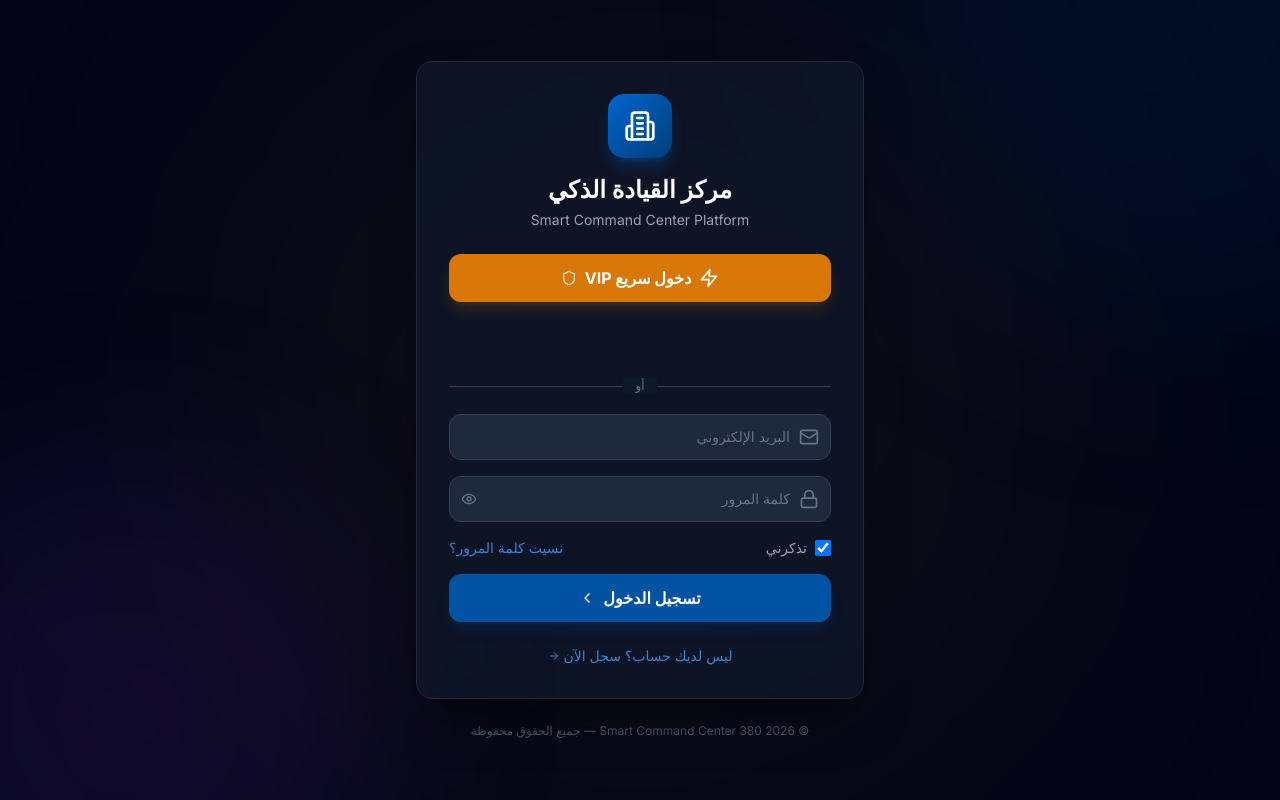
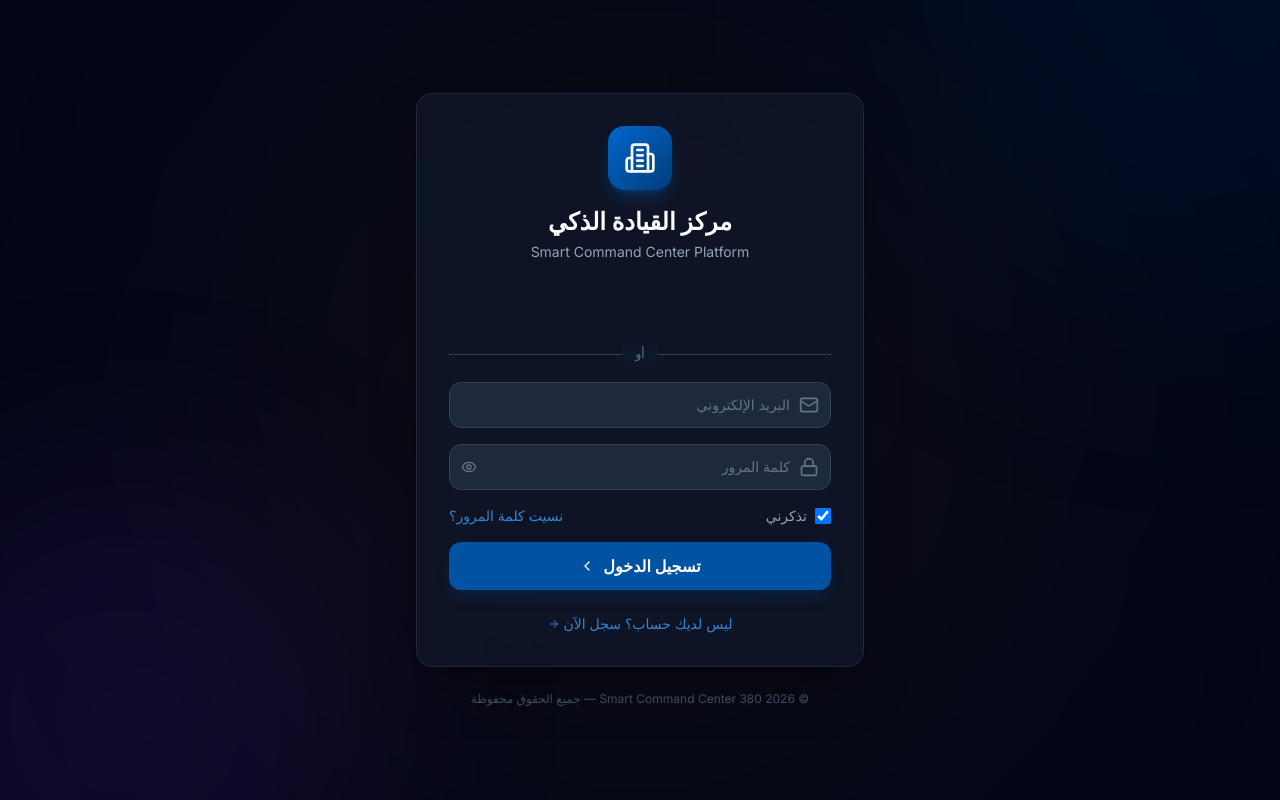
Before and after one commit to alzahrani6020/scc380, a Next.js app in the folder apps/web/: page /auth/login in a window 1280 px wide. Built offline with nearby package versions, Linux system fonts and the light colour scheme; no server answers.

Commit message:
security: remove hardcoded VIP credentials from login UI

```diff
--- a/apps/web/src/app/auth/login/page.tsx
+++ b/apps/web/src/app/auth/login/page.tsx
@@ -6,7 +6,7 @@ import api from '@/lib/api';
 import { setAuth } from '@/lib/auth';
 import { GoogleLogin, googleLogout } from '@react-oauth/google';
 import {
-  Building2, Zap, Shield, Lock, Mail, ChevronLeft,
+  Building2, Lock, Mail, ChevronLeft,
   Eye, EyeOff, ArrowRight,
 } from 'lucide-react';
 import Link from 'next/link';
@@ -52,25 +52,6 @@ export default function LoginPage() {
       router.push('/dashboard');
     } catch (err: any) {
       setError(err.response?.data?.message || 'فشل تسجيل الدخول');
-    } finally { setLoading(false); }
-  };
-
-  const handleVIP = async () => {
-    setLoading(true); setError('');
-    try {
-      const res = await api.post('/auth/login', { email: 'vip@scc.sa', password: 'vip123456' });
-      const authData = {
-        accessToken: res.data.accessToken,
-        refreshToken: res.data.refreshToken,
-        role: res.data.user.role,
-        tenantSlug: res.data.user?.tenantSlug || null,
-        tenantId: res.data.user?.tenantId || null,
-        user: { email: res.data.user.email, firstName: res.data.user.firstName, lastName: res.data.user.lastName },
-      };
-      setAuth(authData, true);
-      router.push('/dashboard');
-    } catch (err: any) {
-      setError(err.response?.data?.message || 'فشل الدخول السريع');
     } finally { setLoading(false); }
   };
 
@@ -121,17 +102,6 @@ export default function LoginPage() {
               {error}
             </div>
           )}
-
-          {/* VIP Quick Login */}
-          <button
-            onClick={handleVIP}
-            disabled={loading}
-            className="w-full flex items-center justify-center gap-2 bg-amber-600 hover:bg-amber-500 text-white font-bold py-3 px-4 rounded-xl transition-all mb-4 shadow-lg shadow-amber-600/20"
-          >
-            <Zap className="h-5 w-5" />
-            دخول سريع VIP
-            <Shield className="h-4 w-4 opacity-80" />
-          </button>
 
           {/* Google OAuth */}
           {googleClientId ? (
```
